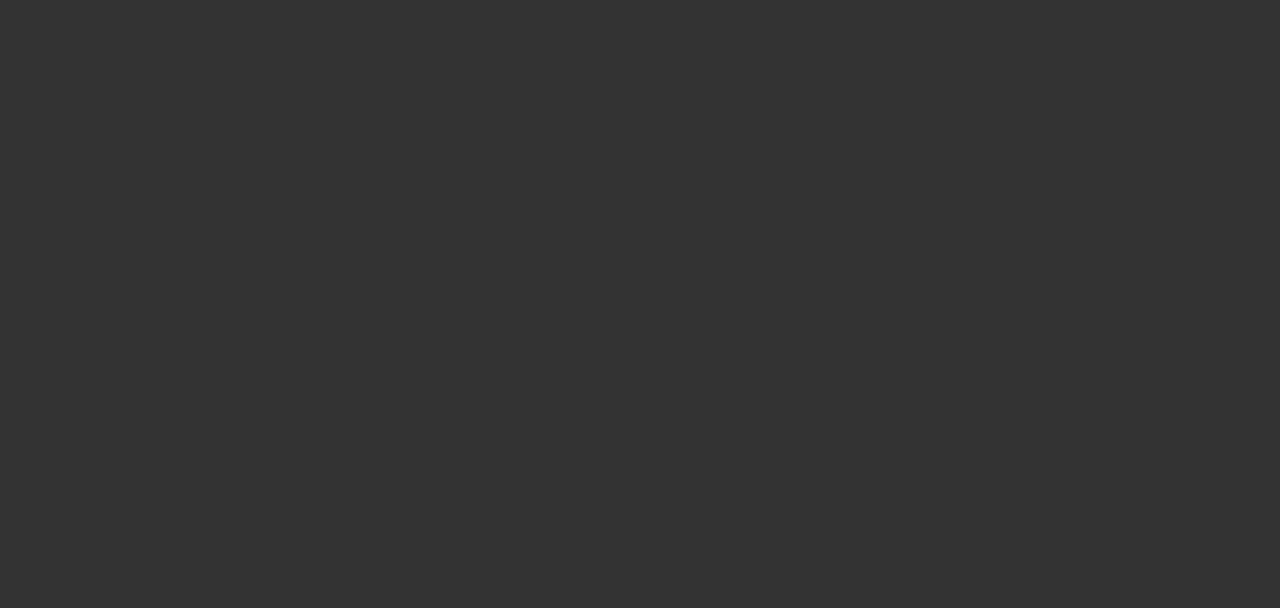
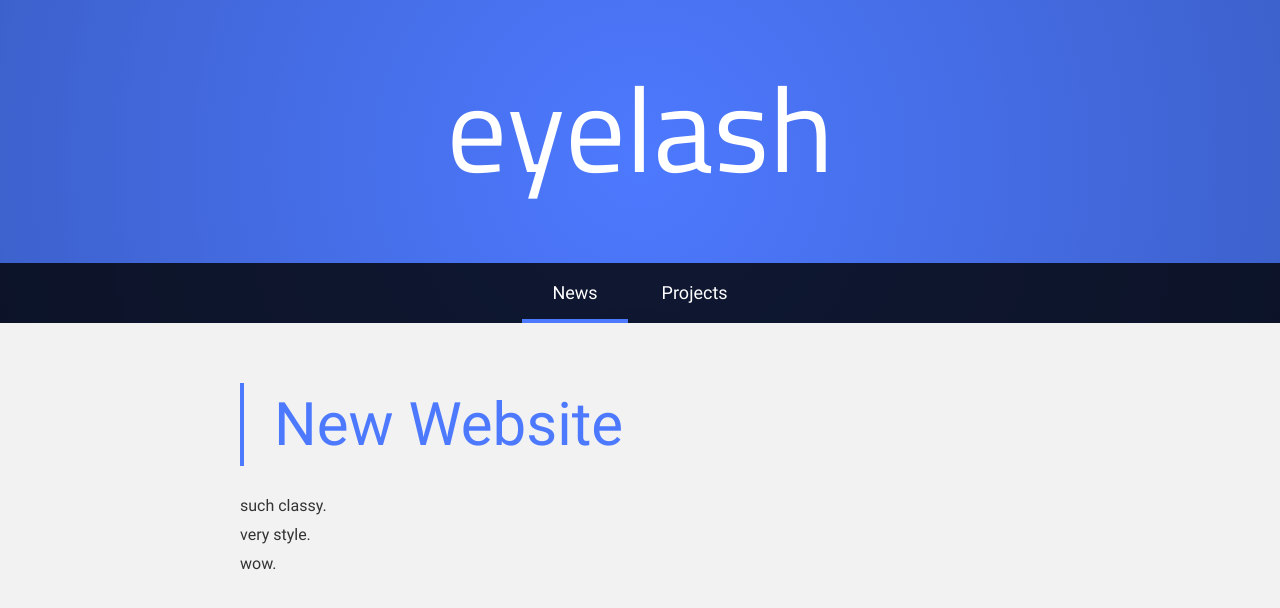
Before and after one commit to eyelash/eyelash.github.io, a plain HTML site: page index.html in a window 1280 px wide. Drawn offline with Linux system fonts and the light colour scheme.

Commit message:
first iteration

```diff
--- a/index.html
+++ b/index.html
@@ -1,10 +1,25 @@
 <!DOCTYPE html>
 <html>
 <head>
-    <meta charset="utf-8">
-    <link rel="stylesheet" href="style.css">
+	<meta charset="utf-8">
+	<link rel="stylesheet" href="style.css">
+	<title>eyelash</title>
 </head>
 <body>
-
+	<div id="header">
+		<div id="title">eyelash</div>
+		<div id="navigation">
+			<ul>
+				<li class="active">News</li>
+				<li>Projects</li>
+			</ul>
+		</div>
+	</div>
+	<div id="content">
+		<h1>New Website</h1>
+		<p>such classy.</p>
+		<p>very style.</p>
+		<p>wow.</p>
+	</div>
 <body>
 </html>
--- a/style.css
+++ b/style.css
@@ -1,3 +1,67 @@
+@font-face {
+	font-family: 'Roboto';
+	font-weight: normal;
+	src: url('fonts/roboto-regular.ttf');
+}
+@font-face {
+	font-family: 'Titillium';
+	src: url('fonts/titillium.ttf');
+}
+
 body {
-    background-color: #333;
+	background-color: #f2f2f2;
+	margin: 0;
+	font-family: 'Roboto';
+	color: #333;
 }
+
+#header {
+	background: radial-gradient(circle, #4d79ff, #3d61cc);
+	color: #FFF;
+}
+
+#title {
+	text-align: center;
+	font-family: 'Titillium';
+	font-size: 120px;
+	padding: 60px 0;
+}
+
+#navigation {
+	background: rgba(0, 0, 0, 0.8);
+}
+#navigation ul {
+	padding: 0;
+	margin: 0;
+	text-align: center;
+}
+#navigation li {
+	list-style-type: none;
+	display: inline-block;
+	height: 60px;
+	line-height: 60px;
+	padding: 0 30px;
+	font-size: 18px;
+}
+#navigation li.active {
+	border-bottom: 4px solid #4d79ff;
+	height: 56px;
+}
+
+#content {
+	margin: 0 auto;
+	width: 800px;
+}
+h1, h2, h3 {
+	font-weight: normal;
+}
+h1 {
+	font-size: 60px;
+	padding: 6px 30px;
+	margin: 60px 0 30px;
+	border-left: 4px solid #4d79ff;
+	color: #4d79ff;
+}
+p {
+	margin: 10px 0;
+}
```
Also changed, not shown: fonts/roboto-bold.ttf (added), fonts/roboto-regular.ttf (added), fonts/titillium.ttf (added).
